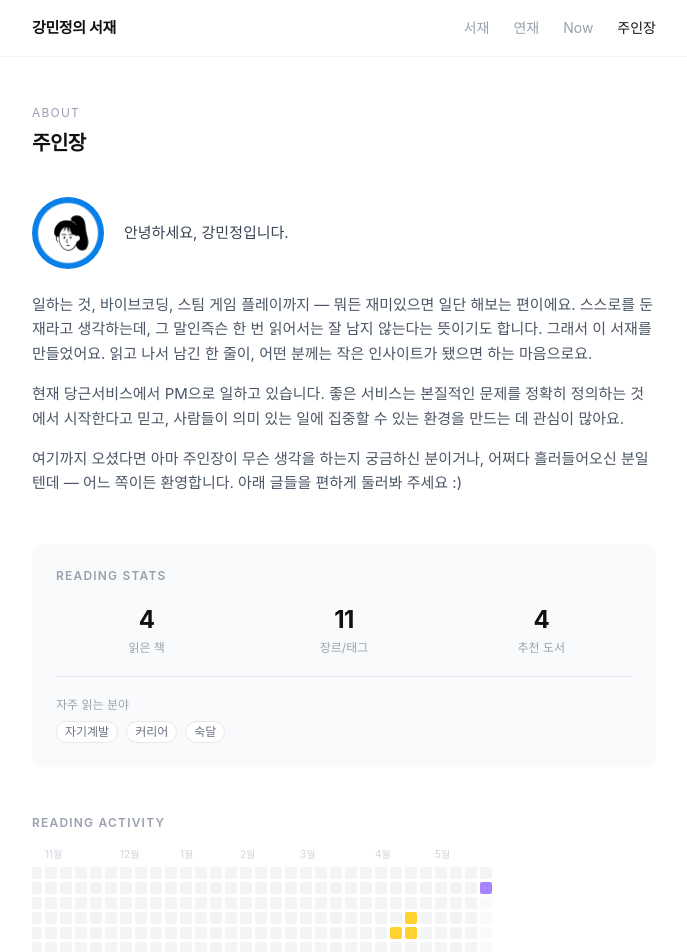
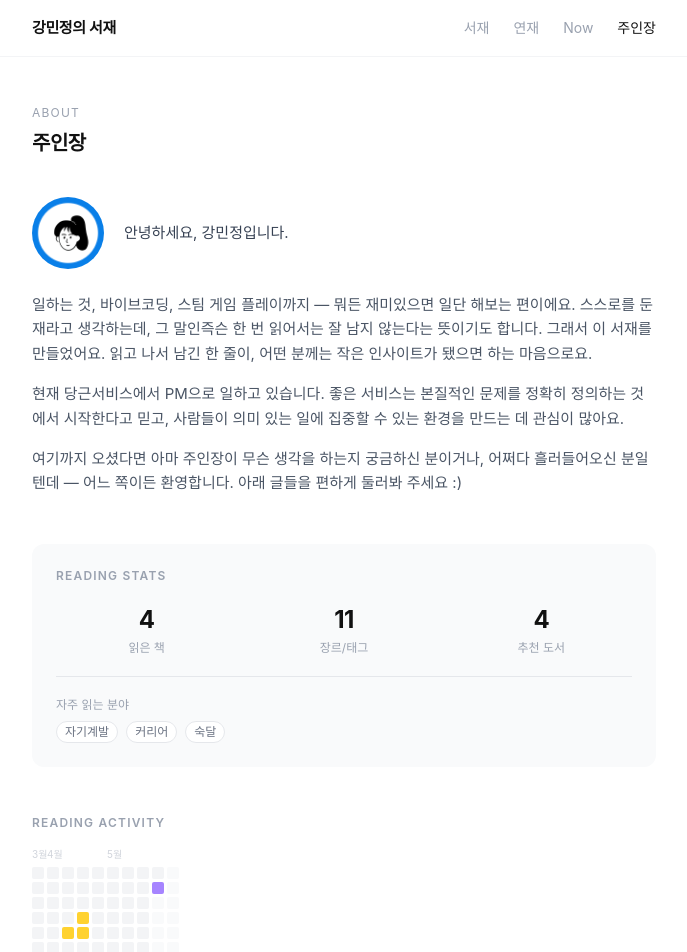
Before and after one commit to EXPOIR0405/marginalia, a Next.js app: page /about in a window 1280 px wide. Shown: the top 952 px of the page, without its empty margins (296-983 px from the left). Built offline with nearby package versions, Linux system fonts and the light colour scheme; a web font is replaced by a local one.

Commit message:
feat: show reading heatmap from April of current year

```diff
--- a/components/ReadingHeatmap.tsx
+++ b/components/ReadingHeatmap.tsx
@@ -8,7 +8,7 @@ function toLocalDateStr(date: Date): string {
   return `${y}-${m}-${d}`;
 }
 
-function buildHeatmap(): { weeks: Cell[][]; monthLabels: { col: number; label: string }[] } {
+function buildHeatmap(): { weeks: Cell[][]; monthLabels: { col: number; label: string }[]; totalWeeks: number } {
   const allBooks = getAllBooks();
   const allWritings = getAllWritings();
 
@@ -29,15 +29,16 @@ function buildHeatmap(): { weeks: Cell[][]; monthLabels: { col: number; label: s
   const today = new Date();
   today.setHours(0, 0, 0, 0);
 
-  const start = new Date(today);
-  start.setDate(today.getDate() - 52 * 7);
-  start.setDate(start.getDate() - start.getDay());
+  const start = new Date(today.getFullYear(), 3, 1); // 4월 1일
+  start.setDate(start.getDate() - start.getDay()); // 해당 주 일요일로 맞춤
 
   const weeks: Cell[][] = [];
   const monthLabels: { col: number; label: string }[] = [];
   let lastMonth = -1;
 
-  for (let w = 0; w < 53; w++) {
+  const totalWeeks = Math.ceil((today.getTime() - start.getTime()) / (7 * 24 * 60 * 60 * 1000)) + 1;
+
+  for (let w = 0; w < totalWeeks; w++) {
     const week: Cell[] = [];
     for (let d = 0; d < 7; d++) {
       const date = new Date(start);
@@ -60,11 +61,11 @@ function buildHeatmap(): { weeks: Cell[][]; monthLabels: { col: number; label: s
     weeks.push(week);
   }
 
-  return { weeks, monthLabels };
+  return { weeks, monthLabels, totalWeeks };
 }
 
 export default function ReadingHeatmap() {
-  const { weeks, monthLabels } = buildHeatmap();
+  const { weeks, monthLabels, totalWeeks } = buildHeatmap();
   const totalBooks = getAllBooks().length;
   const totalWritings = getAllWritings().length;
 
@@ -78,6 +79,7 @@ export default function ReadingHeatmap() {
         monthLabels={monthLabels}
         totalBooks={totalBooks}
         totalWritings={totalWritings}
+        totalWeeks={totalWeeks}
       />
     </section>
   );
--- a/components/ReadingHeatmapGrid.tsx
+++ b/components/ReadingHeatmapGrid.tsx
@@ -16,6 +16,7 @@ type Props = {
   monthLabels: MonthLabel[];
   totalBooks: number;
   totalWritings: number;
+  totalWeeks: number;
 };
 
 const CELL = "w-3 h-3 rounded-[2px]";
@@ -31,7 +32,7 @@ function cellColor(cell: Cell) {
   return cell.writings.length === 1 ? "bg-blue-300" : "bg-blue-500";
 }
 
-export default function ReadingHeatmapGrid({ weeks, monthLabels, totalBooks, totalWritings }: Props) {
+export default function ReadingHeatmapGrid({ weeks, monthLabels, totalBooks, totalWritings, totalWeeks }: Props) {
   const scrollRef = useRef<HTMLDivElement>(null);
 
   useEffect(() => {
@@ -44,7 +45,7 @@ export default function ReadingHeatmapGrid({ weeks, monthLabels, totalBooks, tot
     <>
       <div ref={scrollRef} className="overflow-x-auto pb-1">
         {/* 월 라벨 */}
-        <div className="relative h-4 mb-1" style={{ width: `${53 * COL_WIDTH}px` }}>
+        <div className="relative h-4 mb-1" style={{ width: `${totalWeeks * COL_WIDTH}px` }}>
           {monthLabels.map(({ col, label }) => (
             <span
               key={col}
@@ -57,7 +58,7 @@ export default function ReadingHeatmapGrid({ weeks, monthLabels, totalBooks, tot
         </div>
 
         {/* 잔디 그리드 */}
-        <div className="flex gap-[3px]" style={{ minWidth: `${53 * COL_WIDTH}px` }}>
+        <div className="flex gap-[3px]" style={{ minWidth: `${totalWeeks * COL_WIDTH}px` }}>
           {weeks.map((week, wi) => (
             <div key={wi} className="flex flex-col gap-[3px]">
               {week.map((day, d) => {
```
